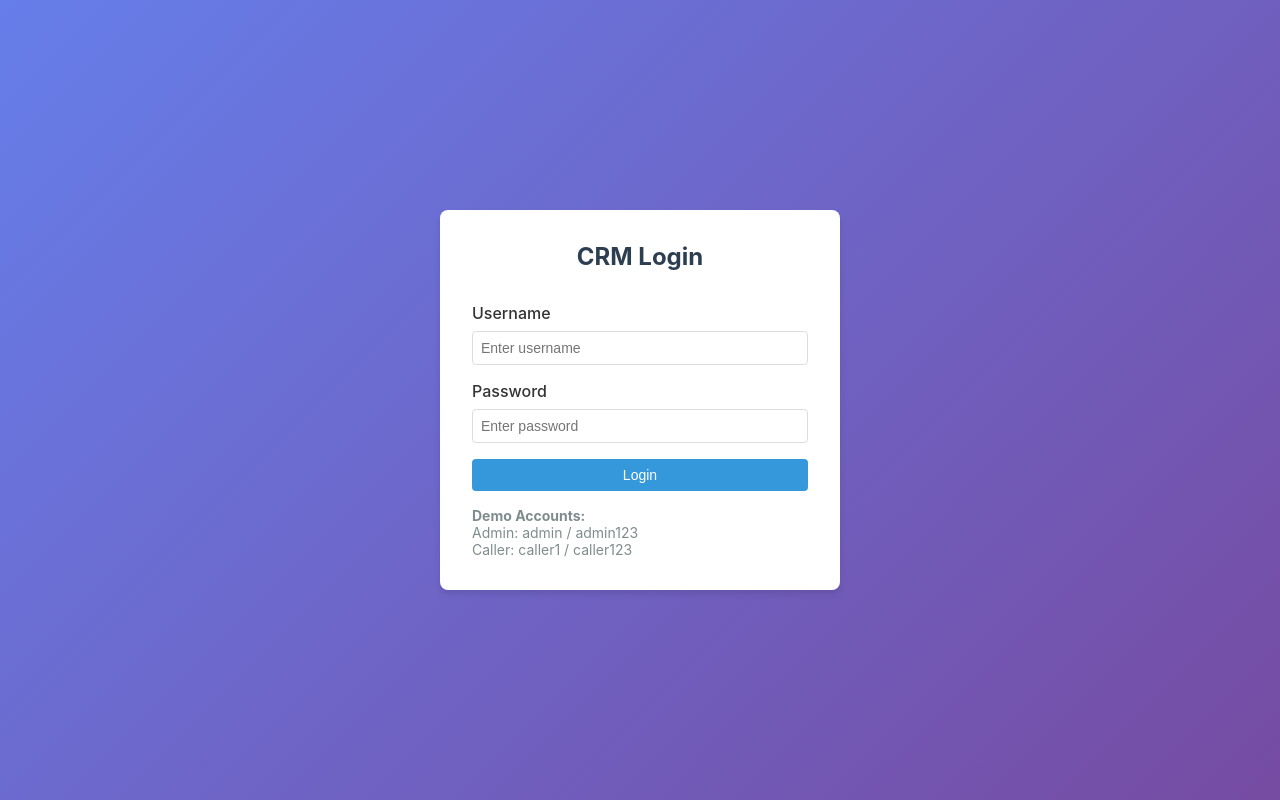
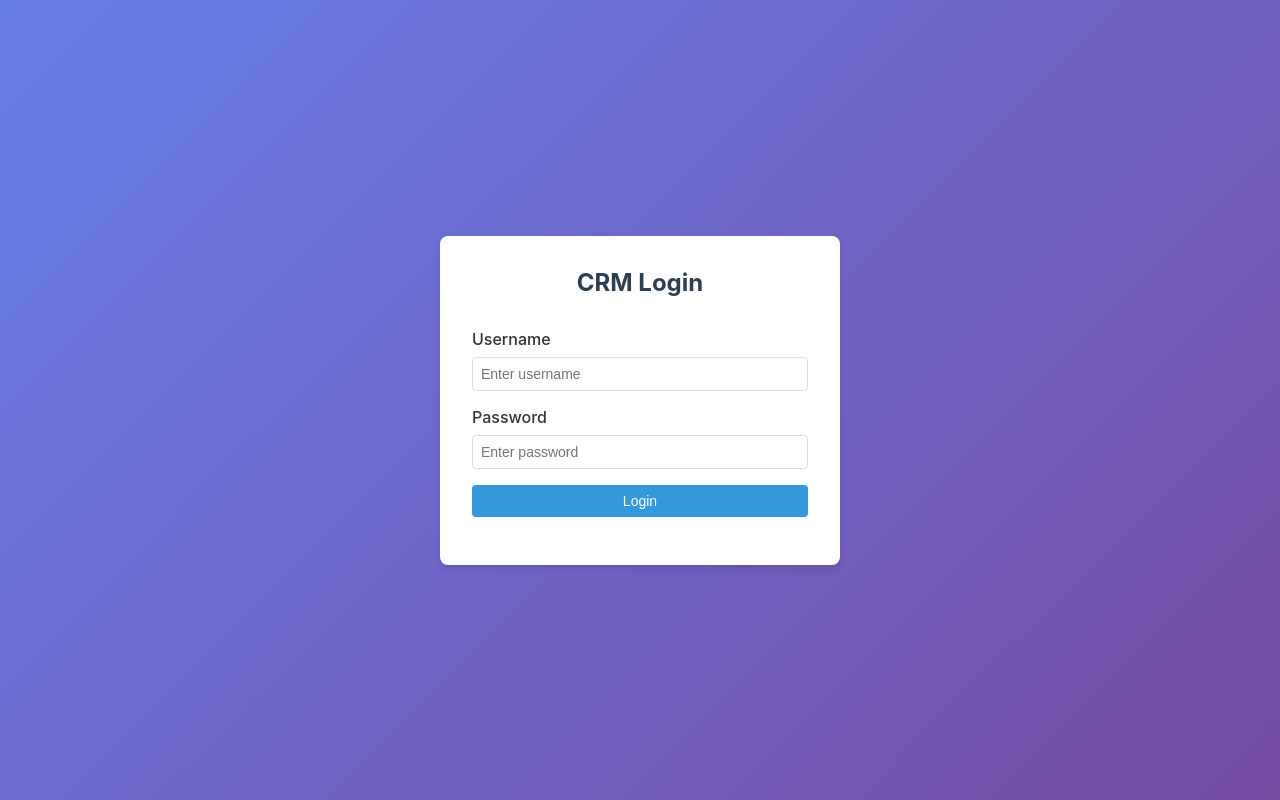
Before and after one commit to MdTabish24/CRM-Task-Tracker, a React (Create React App) app in the folder frontend/: page /login in a window 1280 px wide. Built offline with nearby package versions, Linux system fonts and the light colour scheme.

Commit message:
Latest update by MdTabish24

```diff
--- a/frontend/src/components/Login.js
+++ b/frontend/src/components/Login.js
@@ -94,9 +94,7 @@ const Login = ({ onLogin }) => {
         </button>
 
         <div style={{ marginTop: '1rem', fontSize: '14px', color: '#7f8c8d' }}>
-          <p><strong>Demo Accounts:</strong></p>
-          <p>Admin: admin / admin123</p>
-          <p>Caller: caller1 / caller123</p>
+
         </div>
       </form>
     </div>
```
